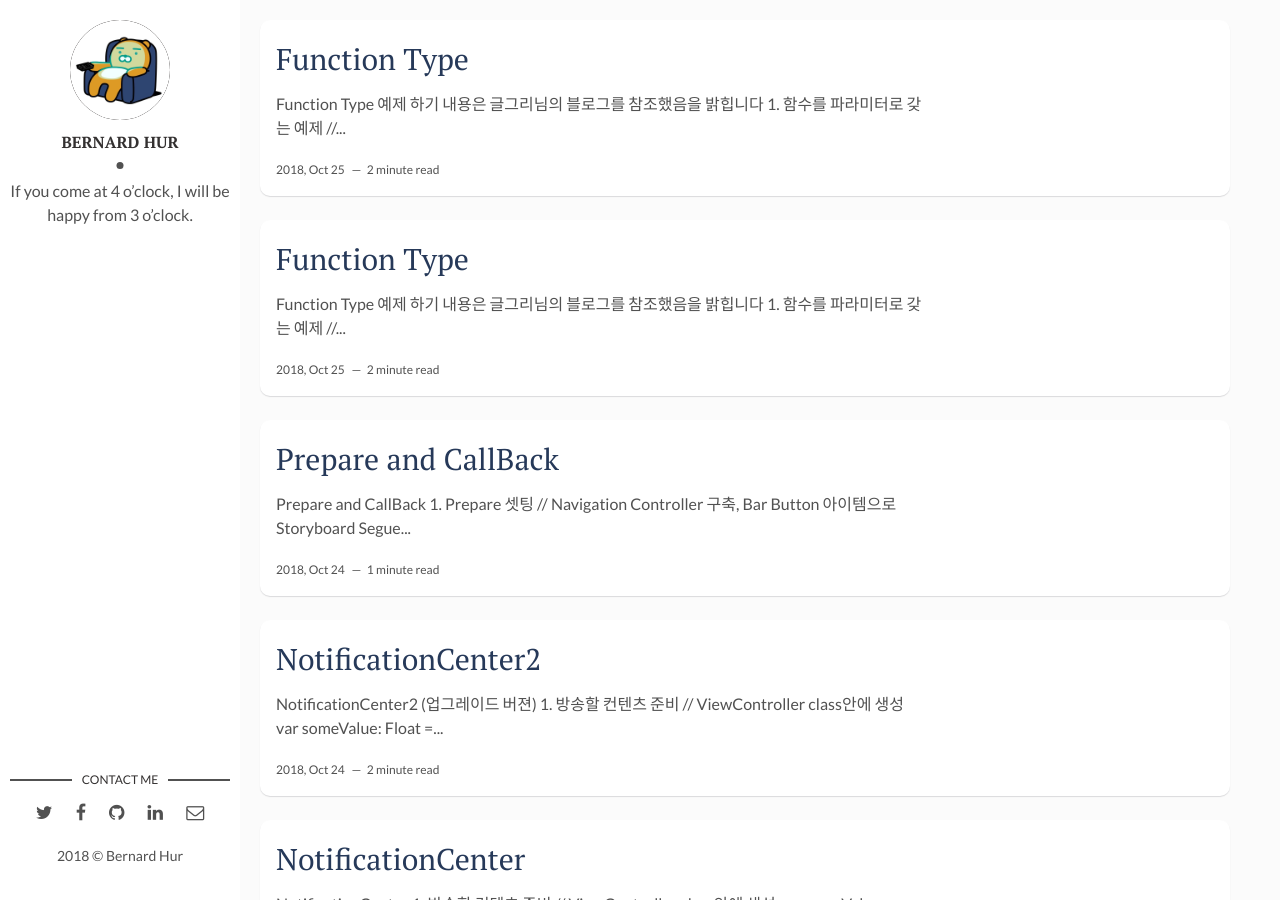
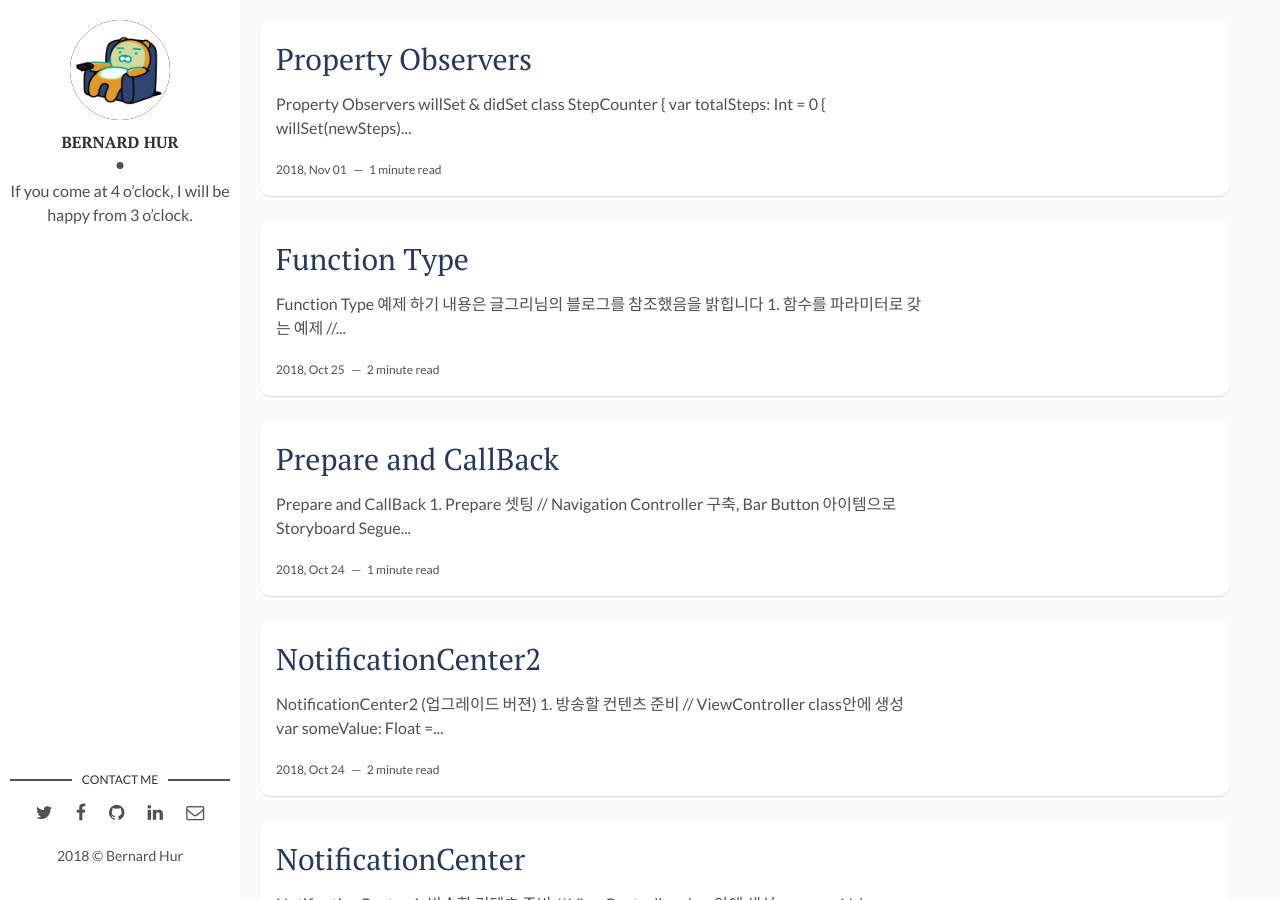
Before and after one commit to hurgoon/hurgoon.github.io, a Jekyll site: the page built from index.html, in a window 1280 px wide and 900 px high. Built offline with Jekyll 4.4.1, drawn with Linux system fonts in a browser that asks for light colours; the list of posts is cut into pages by our own code; some of the changed lines change nothing that is shown.

Commit message:
프로퍼티 옵져벌스

````diff
--- a/_posts/2018-11-01-PropertyObservers.markdown
+++ b/_posts/2018-11-01-PropertyObservers.markdown
@@ -1,56 +1,34 @@
 ---
 layout: post
-title: Function Type
-date: 2018-10-25 18:20:00 +0900
+title: Property Observers
+date: 2018-11-01 20:00:00 +0900
 description: 디스크립션 입력란  # Add post description (optional)
 img:  # Add image post (optional)
 fig-caption: # Add figcaption (optional)
-tags: [Swift, Function, func]
+tags: [Swift, Property, Observers, willSet, didSet]
 ---
 
-## Function Type 예제
->하기 내용은 글그리님의 [블로그](https://eastroot1590.tistory.com/entry/Swift-%ED%95%A8%EC%88%98-%EC%8B%AC%ED%99%94-Function-Type?category=793494)를 참조했음을 밝힙니다
+## Property Observers
 
-### 1. 함수를 파라미터로 갖는 예제
+### willSet & didSet
 ```swift
-// func 설정
-func plus(a: Int, b:Int) -> Int {
-	return a + b
-}
-func minus(a: Int, b: Int) -> Int {
-	return a - b
-}
-func multiply(a: Int, b: Int) -> Int {
-	return a * b
+class StepCounter {
+    var totalSteps: Int = 0 {
+        willSet(newSteps) { // (newSteps) 삭제하고 newValue로 사용가능
+            print("About to set totalSteps to \(newSteps)")
+        }
+        didSet {  // oldValue 대신에 원하는 것으로 ()안에 대체 가능
+            if totalSteps > oldValue {
+                print("Added \(totalSteps - oldValue) Steps")
+            }
+        }
+    }
 }
 
-// func를 파라미터로 받는 func 설정
-func printMath(f: (Int, Int)->Int, a: Int, b: Int) {
-	print("result = \(f(a,b))")
-}
-
-// 실행문
-printMath(f: plus, a: 5, b: 3)		// 8
-printMath(f: minus, a: 5, b: 3)		// 2
-printMath(f: multiply, a: 5, b: 3)	// 15
+var steps = StepCounter()
+steps.totalSteps = 3
+steps.totalSteps = 400
 ```
 
-### 2. 함수를 반환 값으로 하는 예제
-```swift
-func plusplus(_ input: Int) -> Int {
-	return input + 1
-}
-func minusminus(_ input: Int) -> Int {
-	return input - 1
-}
-
-func factory(index: Bool) -> (Int)->Int {
-	return index ? plusplus : minumminus   // 조건에 따라 리턴에 func를 넣어 돌린다... 하아...
-}
-
-var gage1 = 5
-var gage2 = -7
-
-let goToZero1 = factory(index: gage1 < 0)	// 인덱스가 false라서 func마이너스 가동
-let goToZero2 = factory(index: gage2 < 0)	// 인덱스가 true라서 func플러스 가동
-```
+willSet은 새로운 값이 들어오면 캐치해서 명령을 실행한다.
+didSet은 바로 이전 값을 남겨서 사용한다...  이제야 알다니.... ;ㅁ;
````
